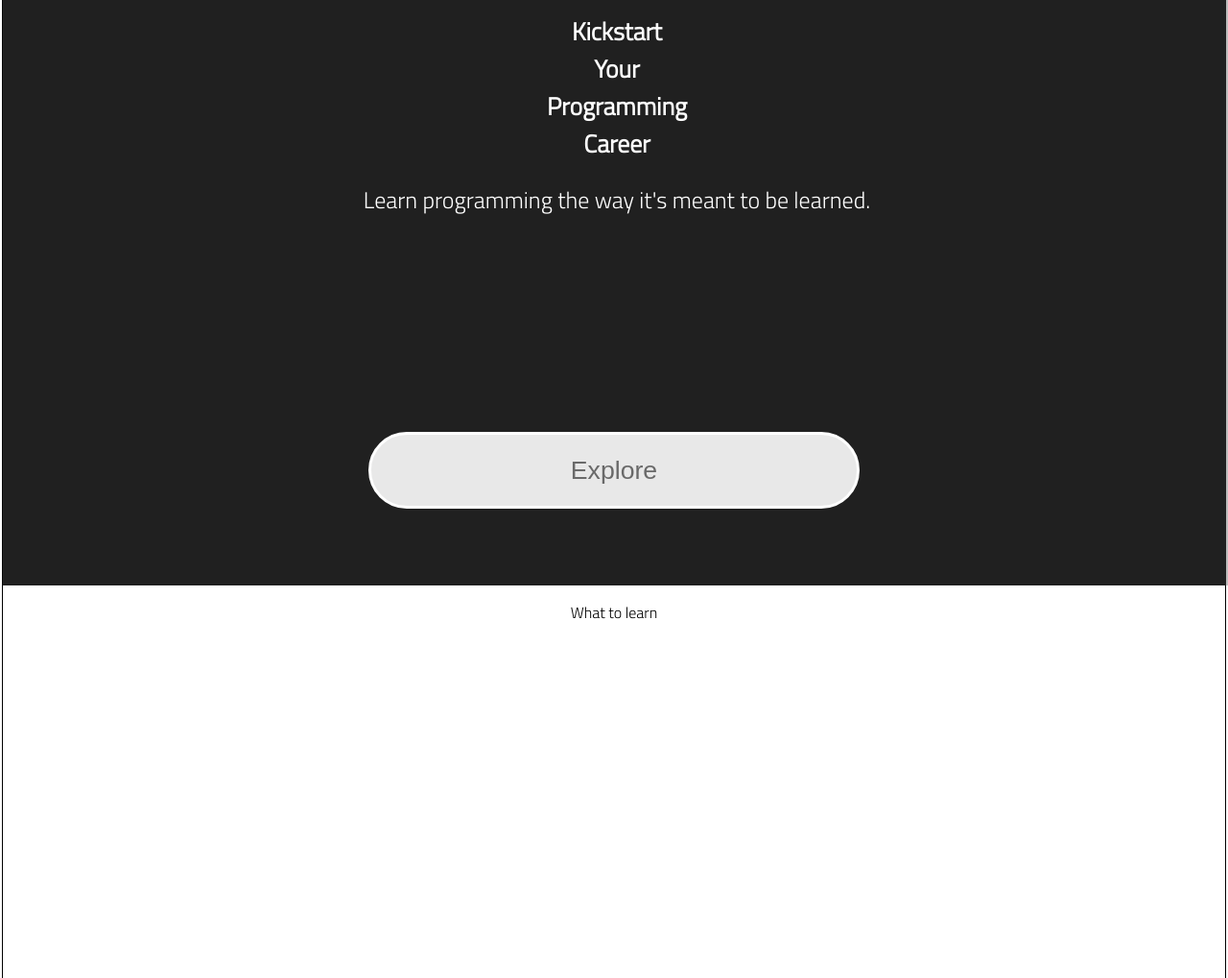
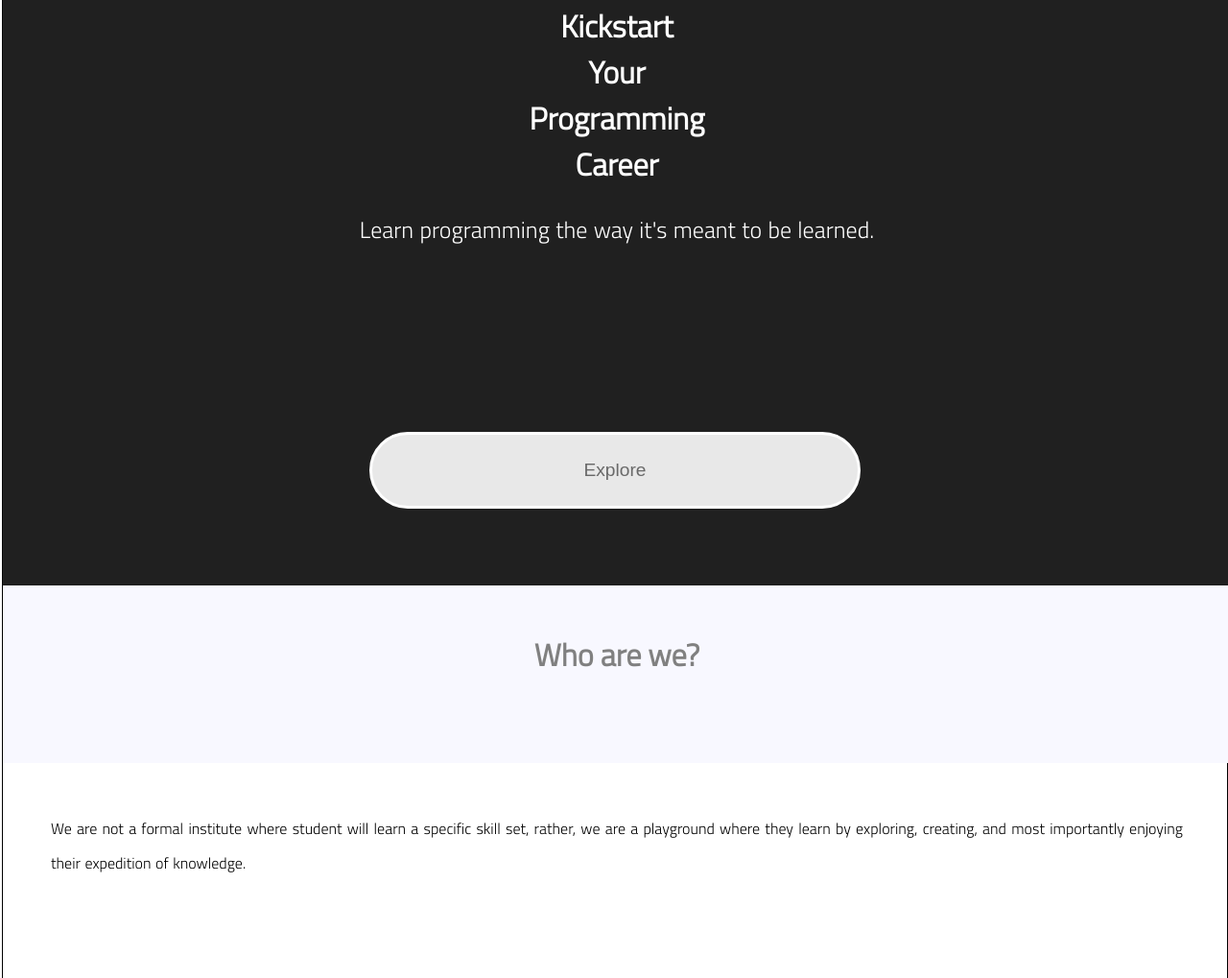
Before and after one commit to nawaazwill11/patkip, a plain HTML site: page index.html in a window 1280 px wide. Shown: the part 193-1212 px from the top of the page at 96% size. Drawn offline with Linux system fonts and the light colour scheme.

Commit message:
section1 and section2 in the making

```diff
--- a/css/index.css
+++ b/css/index.css
@@ -3,6 +3,11 @@ body {
     padding: 2px;
     padding-bottom: 0px;
     font-family: 'Titillium Web', sans-serif;
+}
+section {
+    width: 100%;
+    padding: 0px !important;
+    margin: 0px !important;
 }
 .container {
     width: 100%;
@@ -14,14 +19,7 @@ body {
     grid-template-columns: 1fr;
     grid-template-rows: repeat(5, 100vh) ;
 }
-section {
-    width: 100%;
-    padding: 0px !important;
-    margin: 0px !important;
-}
 #logo {
-    width: 100%;
-    height: 100%;
     /* background-image: url(../img/k-logo.png);  */
     background-size: contain;
     background-repeat: no-repeat;
@@ -30,27 +28,53 @@ section {
 .matter {
     display: grid;
     vertical-align: middle;
+    background-color: #56565661;
+}
+.section-common {
     position: absolute;
     min-width: 100%;
     min-height: 100vh;
-    background-color: #56565661;
+}
+.section-content {
+    display: grid;
+    grid-template-rows: 0.3fr 1fr;
+}
+.section-heading {
+    background-color: ghostwhite;
+    line-height: 91px;
+}
+.section-body article {
+    padding: 50px;
+    line-height: 2.3em;
+    word-spacing: 1px;
+    justify-content: space-evenly;
+    overflow-wrap: break-word;
+    text-align: justify;
 }
 .highlight {
     color: white;
+}
+.highlight-dark {
+    color: gray;
+}
+.highlight, .highlight-dark {
     text-align: center;
 }
-.highlight h1 {
-    font-size: 1.6em;
+.highlight h1, .highlight-dark h1 {
+    font-size: 2em;
 }
-.highlight h2 {
+.highlight h2, .highlight-dark h2 {
     font-weight: 100;
+    padding: 0 40px;
+    text-align: center;
+    word-spacing: 1px;
 }
 .logo-wrapper img {
     z-index: 1;
 }
 .fs {
     border: 1px solid;
-    box-sizing: border-box;
+
 }
 .p {
     text-align: center;
@@ -76,14 +100,16 @@ section {
     border: 3px solid white;
     background-color: #e8e8e8;
     transition: 0.3s;
+    font-size: 1.2em;
 }
-.navigate a {
-    text-decoration: none;
+.yin {
+    color: white;
+}
+.yang {
     color: dimgray;
-    font-size: 2em;
 }
 
-.navigate:hover {
+.yang:hover {
     background-color: #e8e8e880;
     transition: 0.3s;
 }
--- a/index.html
+++ b/index.html
@@ -13,7 +13,7 @@
     <div class="container">
         <div class="root">
             <section id="logo" class="fs s-1">
-                <div class="matter">
+                <div class="matter section-common">
                     <div></div>
                     <div class="highlight">
                         <h1>Kickstart <br> Your <br> Programming <br> Career</h1>
@@ -22,25 +22,34 @@
                     <div></div>
                 </div>
                <div class="action">
-                    <button class="navigate"><a href="#learn">Explore</a></button>
+                    <button class="navigate yang" data-scroll="learn">Explore</button>
                 </div>
             </section>
             <section id="learn" class="fs s-2">
-                <p class="p">What to learn</p>
+                <div class="section-content section-common">
+                    <div class="section-heading highlight-dark">
+                        <h1>Who are we?</h1>
+                    </div>
+                    <div class="section-body">
+                        <article>
+                                We are not a formal institute where student will learn a specific skill set, rather, we are a playground where they learn by exploring, creating, and most importantly enjoying their expedition of knowledge.
+                        </article>
+                    </div>
+                </div>
                 <div class="action">
-                    <button class="navigate"><a href="#benefits">Explore</a></button>
+                    <button class="navigate yin" data-scroll="benefits">Benefits</button>
                 </div>
             </section>
             <section id="benefits" class="fs s-3">
-                <p class="p">Benefits</p>
+                <!-- <p class="p">Benefits</p> -->
                 <div class="action">
-                    <button class="navigate"><a href="#register">Explore</a></button>
+                    <button class="navigate yang" data-scroll="register">Register</button>
                 </div>
             </section>
             <section id="register" class="fs s-4">
-                <p class="p">Registration</p>
+                <!-- <p class="p">Registration</p> -->
                 <div class="action">
-                    <button class="navigate"><a href="#contact">Explore</a></button>
+                    <button class="navigate yin" data-scroll="contact">Contact</button>
                 </div>
             </section>
             <section id="contact" class="fs s-5">
@@ -50,7 +59,7 @@
                 <div class="hs">
                     <p>Footer</p>
                     <div class="action">
-                        <button class="navigate"><a href="#logo">Back to top</a></button>
+                        <button class="navigate yin" data-scroll="logo">Back to top</button>
                     </div>
                 </div>
             </section>
@@ -60,16 +69,21 @@
         // Adds hover effect to buttons.
         let navigate = document.getElementsByClassName('navigate');
         for (let i = 0; i < navigate.length; i ++) {
-            navigate = navigate[i];
-            navigate.addEventListener('mouseover', function () {
-                navigate.children[0].style.color = 'white';
+            let nav = navigate[i];
+            // hover effects
+            // nav.addEventListener('mouseover', function () {
+            //     nav.style.color = 'white';
+            // });
+            // nav.addEventListener('mouseleave', function () {
+            //     nav.style.color = "dimgray";
+            // });
+
+            nav.addEventListener('click', function () {
+                let tag = nav.getAttribute('data-scroll');
+                let scrollTo = document.getElementById(tag);
+                scrollTo.scrollIntoView({behavior: "smooth"});
             });
-            navigate.addEventListener('mouseleave', function () {
-                navigate.children[0].style.color = "dimgray";
-            });
-            navigate.addEventListener('click', function () {
-                navigate.children[0].click();
-            });
+
         }
 
 
```
